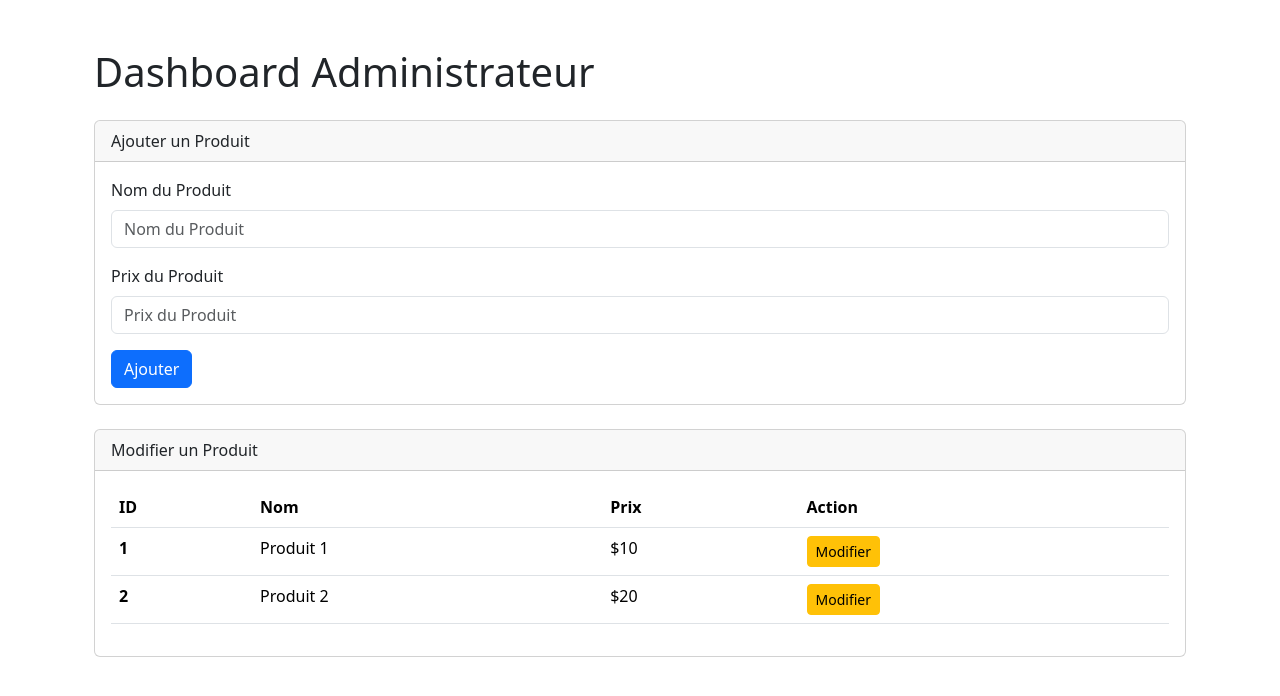
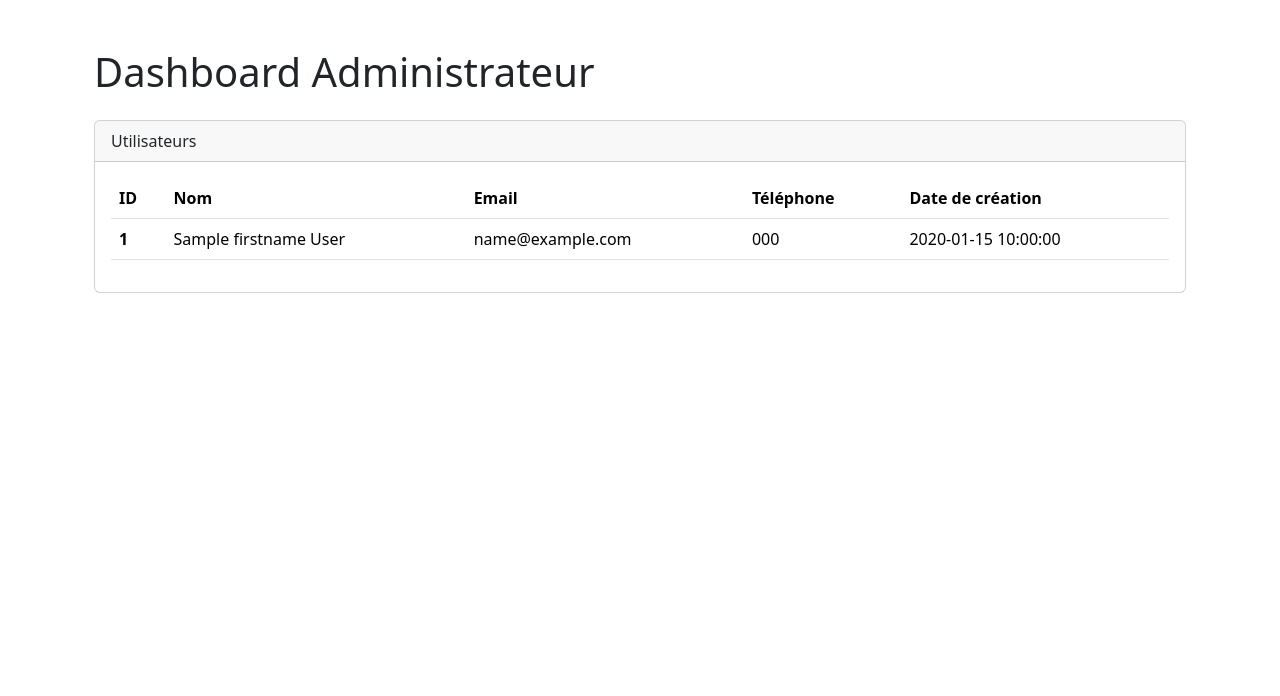
Before and after one commit to kevgac/Site_Ecommerce, a Symfony app: template templates/admin/admin.html.twig in a window 1280 px wide. Shown: the part 56-752 px from the top of the page. Run offline with Twig, Linux system fonts and the light colour scheme; the template is opened without the code that fills it: most values are stand-ins (such as "Sample title", 1, 10 or a date in 2020); style sheets or scripts are compiled from the project's sources; some libraries are stand-ins or nearby versions.

Commit message:
ajout dans admin la liste des user

```diff
--- a/templates/admin/admin.html.twig
+++ b/templates/admin/admin.html.twig
@@ -7,28 +7,10 @@
 <div class="container">
     <h1 class="mt-5">Dashboard Administrateur</h1>
 
+    <!-- Section pour afficher la liste des utilisateurs -->
     <div class="card mt-4">
         <div class="card-header">
-            Ajouter un Produit
-        </div>
-        <div class="card-body">
-            <form>
-                <div class="mb-3">
-                    <label for="productName" class="form-label">Nom du Produit</label>
-                    <input type="text" class="form-control" id="productName" placeholder="Nom du Produit">
-                </div>
-                <div class="mb-3">
-                    <label for="productPrice" class="form-label">Prix du Produit</label>
-                    <input type="text" class="form-control" id="productPrice" placeholder="Prix du Produit">
-                </div>
-                <button type="submit" class="btn btn-primary">Ajouter</button>
-            </form>
-        </div>
-    </div>
-
-    <div class="card mt-4">
-        <div class="card-header">
-            Modifier un Produit
+            Utilisateurs
         </div>
         <div class="card-body">
             <table class="table">
@@ -36,23 +18,21 @@
                     <tr>
                         <th scope="col">ID</th>
                         <th scope="col">Nom</th>
-                        <th scope="col">Prix</th>
-                        <th scope="col">Action</th>
+                        <th scope="col">Email</th>
+                        <th scope="col">Téléphone</th>
+                        <th scope="col">Date de création</th>
                     </tr>
                 </thead>
                 <tbody>
+                    {% for user in users %}
                     <tr>
-                        <th scope="row">1</th>
-                        <td>Produit 1</td>
-                        <td>$10</td>
-                        <td><button class="btn btn-sm btn-warning">Modifier</button></td>
+                        <th scope="row">{{ user.id }}</th>
+                        <td>{{ user.firstname }} {{ user.lastname }}</td>
+                        <td>{{ user.email }}</td>
+                        <td>{{ user.phone }}</td>
+                        <td>{{ user.createdDate|date('Y-m-d H:i:s') }}</td>
                     </tr>
-                    <tr>
-                        <th scope="row">2</th>
-                        <td>Produit 2</td>
-                        <td>$20</td>
-                        <td><button class="btn btn-sm btn-warning">Modifier</button></td>
-                    </tr>
+                    {% endfor %}
                 </tbody>
             </table>
         </div>
```
Also changed, not shown: src/Controller/AdminController.php (+8 -8 lines).
